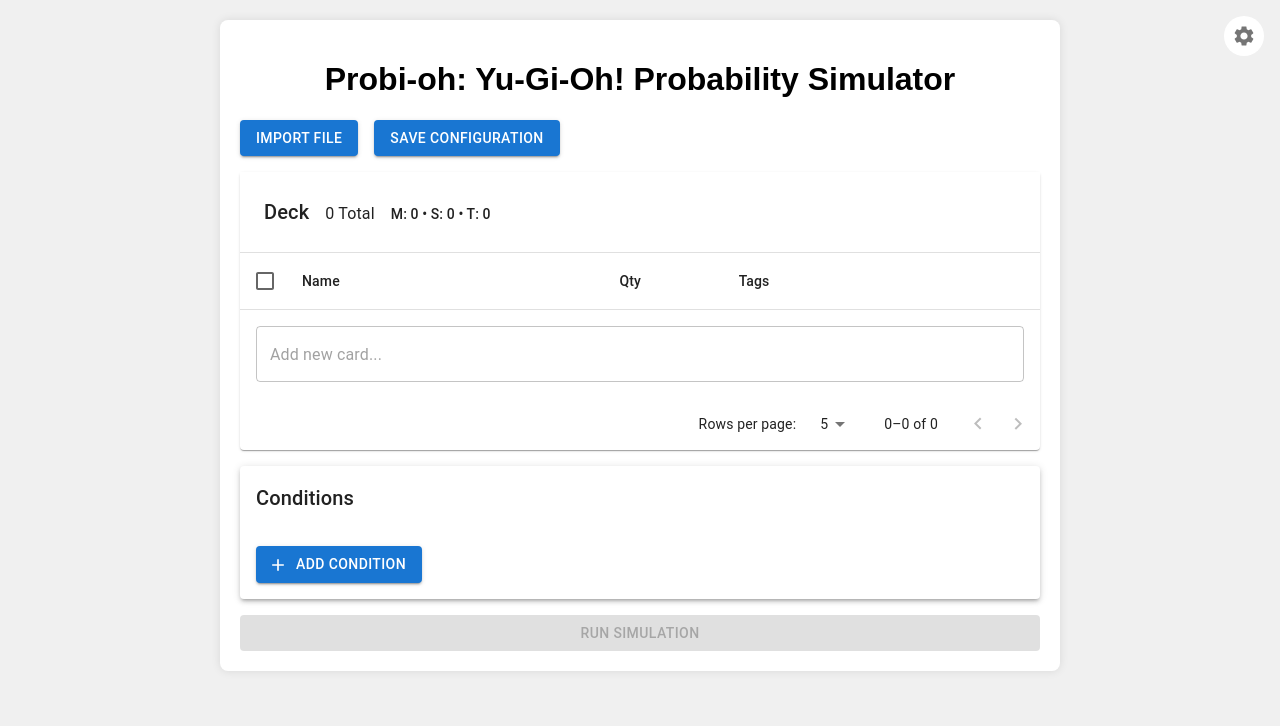
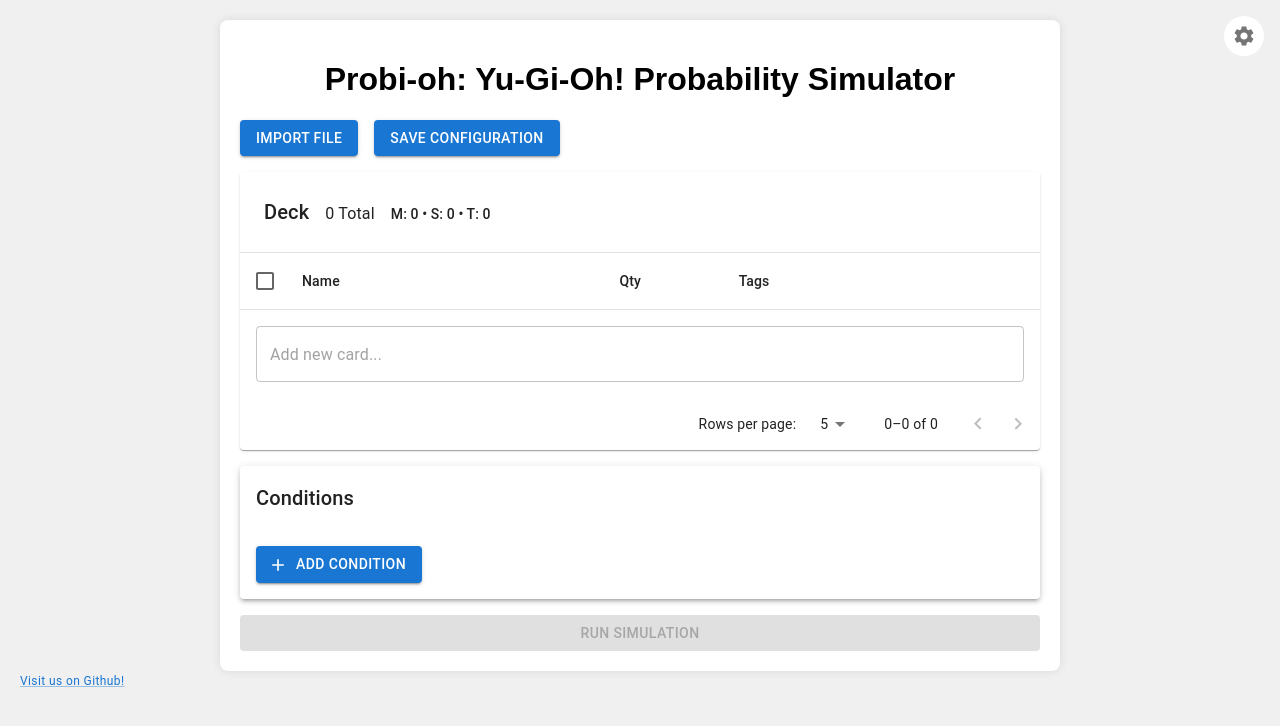
Before and after one commit to CodeFatherG/probi-oh, a React app: page / in a window 1280 px wide. Shown: the top 726 px of the page. Built offline with nearby package versions, Linux system fonts and the light colour scheme.

Commit message:
Add link for github

```diff
--- a/src/App.tsx
+++ b/src/App.tsx
@@ -19,7 +19,7 @@
 import { getCardDetails } from './utils/details-provider';
 import { loadFromYdkFile } from './utils/ydk-manager';
 import SaveFileComponent from './components/SaveFile';
-import { Box, Grid, IconButton, LinearProgress } from '@mui/material';
+import { Box, Grid, IconButton, LinearProgress, Link } from '@mui/material';
 import ConditionList from './components/ConditionList';
 import LoadingOverlay from './components/LoadingOverlay';
 import SettingsDialog, { Settings } from './components/SettingsDialog';
@@ -159,6 +159,7 @@
     }, [setSettings]);
 
     return (
+        <>
             <div className="App">
                 <LoadingOverlay isLoading={isLoading} />
                 <h1 style={{
@@ -209,7 +210,7 @@
                 </Grid>
                 <ErrorSnackbar
                     message={errorMessage}
-                onClose={() => setErrorMessage('')}
+                    severity='error'
                 />
                 <IconButton
                     onClick={handleOpenSettings}
@@ -233,6 +234,12 @@
                     onSave={handleSaveSettings}
                 />
             </div>
+            <div className="fixed bottom-4 right-4">
+                <Link href="https://github.com/CodeFatherG/probi-oh" className="text-blue-500 hover:text-blue-700" variant='caption'>
+                    Visit us on Github!
+                </Link>
+            </div>
+        </>
     );
 };
 
```
Lines whose indentation alone changed are shown as unchanged.
